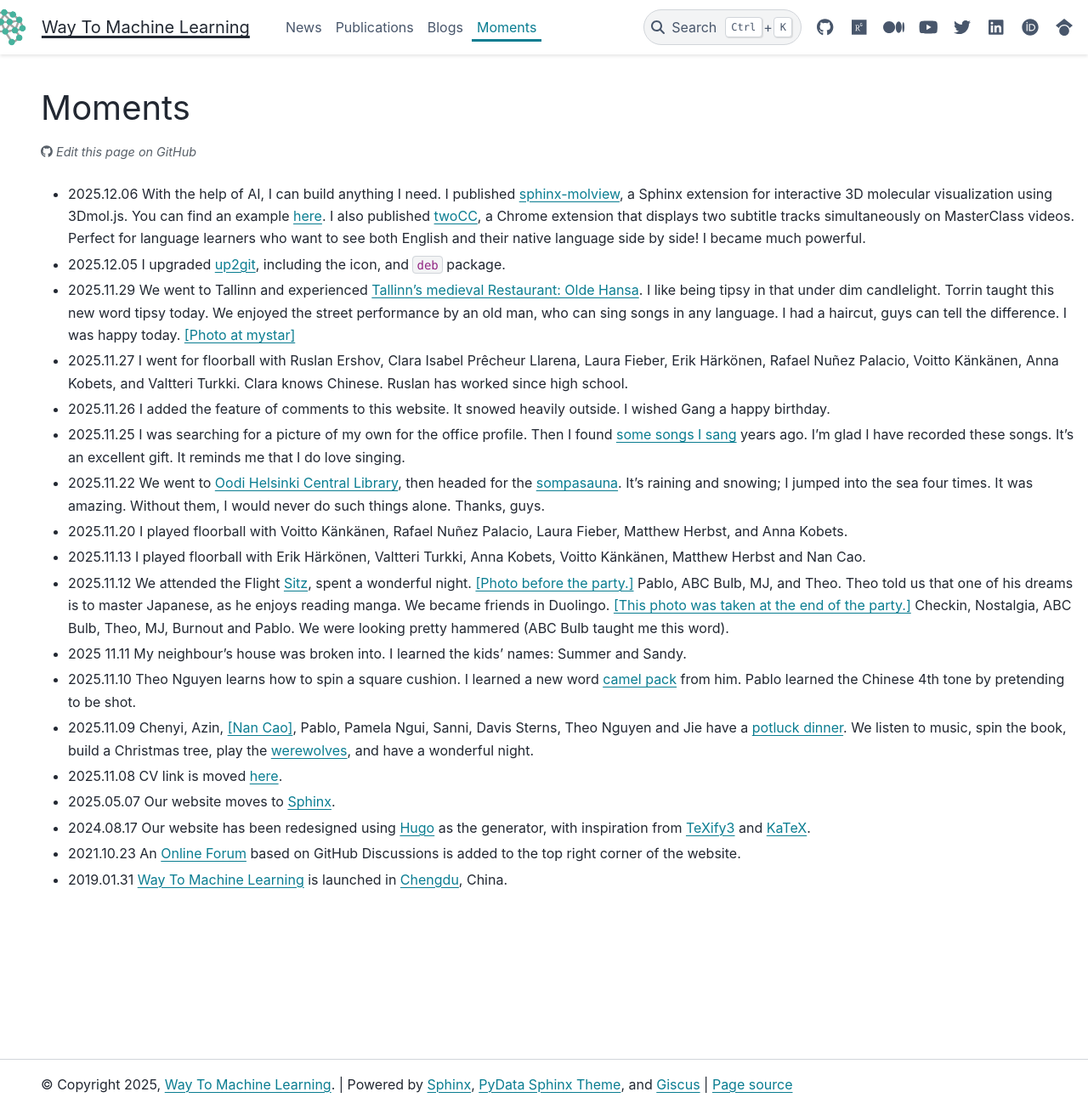
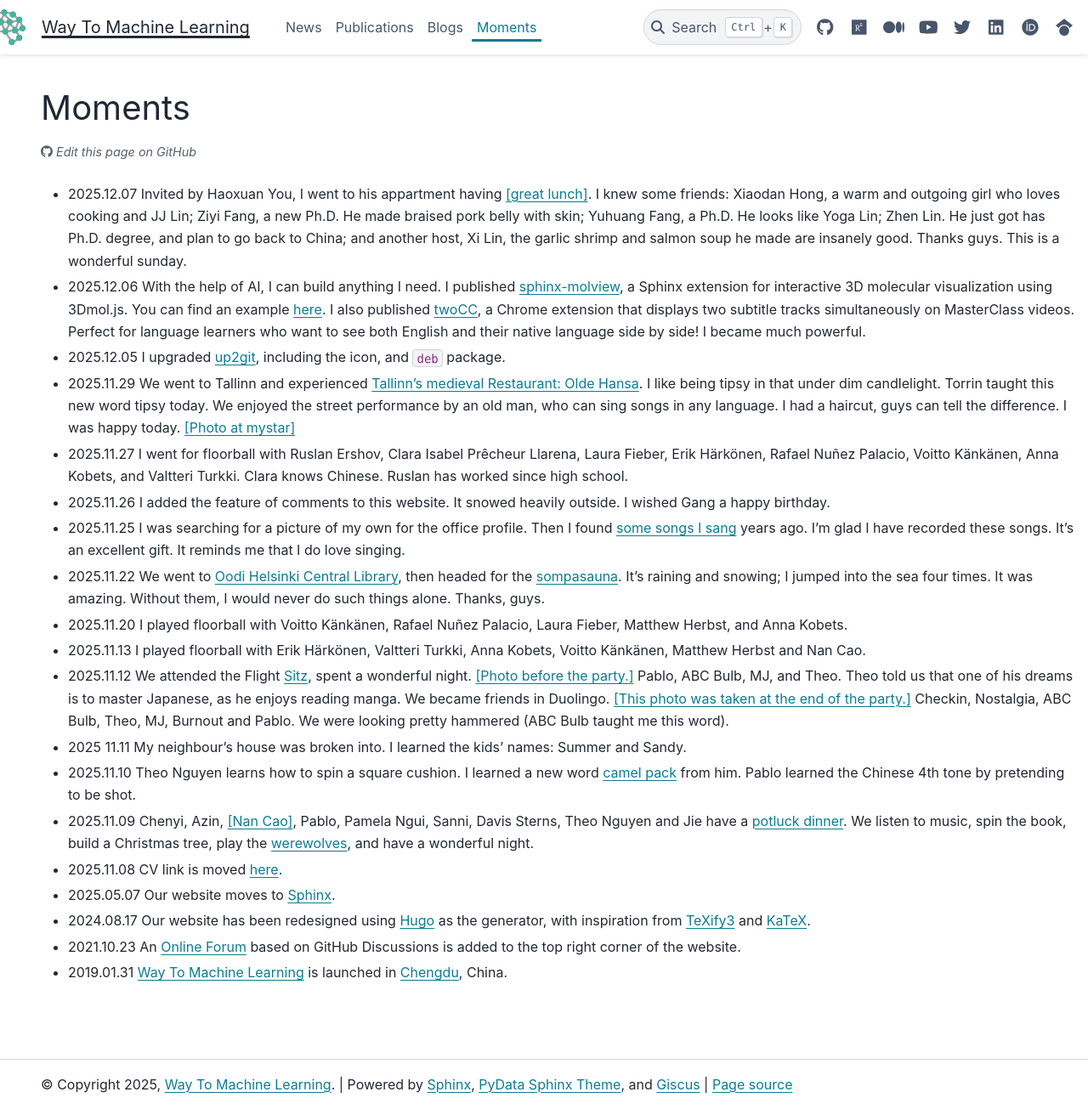
Before and after one commit to way2ml/way2ml.github.io, a Sphinx documentation site: the page built from doc/moments.md, in a window 1280 px wide and 1305 px high. Shown: the whole window at 85% size. Built offline with Sphinx 7.4.7 and the PyData theme 0.15.4, drawn with Linux system fonts in a browser that asks for light colours; comment, search, counter and statistics services are not loaded.

Commit message:
update moments

```diff
--- a/doc/moments.md
+++ b/doc/moments.md
@@ -4,6 +4,7 @@
 ---
 
 # Moments
+- 2025.12.07 Invited by Haoxuan You, I went to his appartment having <a href="./_static/moments/20251207_HaoxuanYou_and_XiLin.jpeg" target="_blank" rel="noopener">[great lunch]</a>. I knew some friends: Xiaodan Hong, a warm and outgoing girl who loves cooking and JJ Lin; Ziyi Fang, a new Ph.D. He made braised pork belly with skin; Yuhuang Fang, a Ph.D. He looks like Yoga Lin; Zhen Lin. He just got has Ph.D. degree, and plan to go back to China; and another host, Xi Lin, the garlic shrimp and salmon soup he made are insanely good. Thanks guys. This is a wonderful sunday.
 - 2025.12.06 With the help of AI, I can build anything I need. I published [sphinx-molview](https://github.com/HuangJiaLian/sphinx-molview), a Sphinx extension for interactive 3D molecular visualization using 3Dmol.js.  You can find an example [here](https://way2ml.github.io/blogs/sphinx.html#molecular-visualisation). I also published [twoCC](https://github.com/HuangJiaLian/twoCC), a Chrome extension that displays two subtitle tracks simultaneously on MasterClass videos. Perfect for language learners who want to see both English and their native language side by side! I became much powerful.
 - 2025.12.05 I upgraded [up2git](https://github.com/HuangJiaLian/Up2Git), including the icon, and `deb` package.
 - 2025.11.29 We went to Tallinn and experienced [Tallinn's medieval Restaurant: Olde Hansa](https://www.oldehansa.ee/). I like being tipsy in that under dim candlelight. Torrin taught this new word tipsy today. We enjoyed the street performance by an old man, who can sing songs in any language. I had a haircut, guys can tell the difference. I was happy today. <a href="./_static/moments/20251129_myStar.jpg" target="_blank" rel="noopener">[Photo at mystar]</a>
```
Also changed, not shown: doc/_static/moments/20251207_HaoxuanYou_and_XiLin.jpeg (added).
